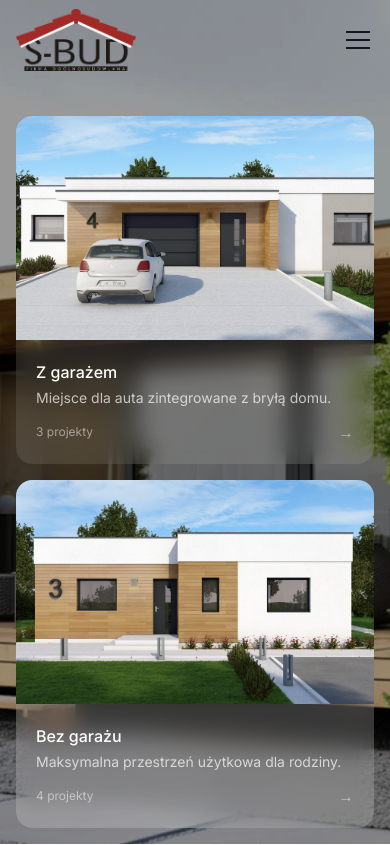
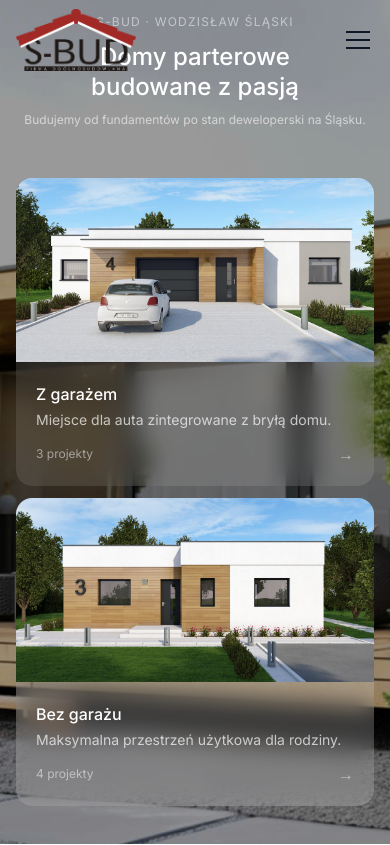
Before and after one commit to j4rk3/parterowy, a Next.js app: page / in a window 390 px wide. Shown: the top 845 px of the page. Built offline with nearby package versions, Linux system fonts and the light colour scheme.

Commit message:
fix mobile

```diff
--- a/app/page.tsx
+++ b/app/page.tsx
@@ -173,24 +173,39 @@ export default function Home() {
                 src="/images/pageMain.jpg"
                 alt="S-BUD domy parterowe"
                 fill
-                className="object-cover object-center"
+                className="object-cover object-top md:object-center"
                 priority
                 onLoad={() => setHeroReady(true)}
               />
             </div>
             <div className="absolute inset-0 bg-black/40" />
 
-            <div className="absolute inset-0 flex flex-col items-center justify-end px-4 pb-4 md:justify-center md:pb-0 xl:justify-start xl:pt-48 text-center">
+            <div className="absolute inset-0 flex flex-col items-center justify-center px-4 pb-6 gap-4 md:justify-end md:pb-0 xl:justify-start xl:pt-48 text-center">
+              {/* Mobile hero content */}
+              <div className="md:hidden text-center mb-4">
+                <p className="text-xs uppercase tracking-widest text-white/50 mb-3">
+                  S-BUD · Wodzisław Śląski
+                </p>
+                <h1 className="text-2xl font-medium text-white leading-tight mb-2">
+                  Domy parterowe
+                  <br />
+                  budowane z pasją
+                </h1>
+                <p className="text-white/60 text-xs leading-relaxed">
+                  Budujemy od fundamentów po stan deweloperski na Śląsku.
+                </p>
+              </div>
+              {/* Desktop typewriter */}
               <TypewriterHero ready={heroReady} />
 
               {/* Kafle — zdjęcie na górze, białe tło na dole */}
 
-              <div className="grid grid-cols-1 md:grid-cols-2 gap-4 w-full max-w-3xl mt-16 md:mt-0">
+              <div className="grid grid-cols-1 md:grid-cols-2 gap-3 md:gap-4 w-full max-w-sm md:max-w-3xl mt-4 md:mt-0">
                 <Link
                   href="/parterowy-z-garazem"
                   className="group overflow-hidden rounded-2xl transition-all duration-300"
                 >
-                  <div className="relative h-56">
+                  <div className="relative h-46 md:h-56">
                     <Image
                       src="/images/pageGarage.jpg"
                       alt="Dom parterowy z garażem"
@@ -220,7 +235,7 @@ export default function Home() {
                   href="/parterowy-bez-garazu"
                   className="group overflow-hidden rounded-2xl transition-all duration-300"
                 >
-                  <div className="relative h-56">
+                  <div className="relative h-46 md:h-56">
                     <Image
                       src="/images/pageNoGarage.jpg"
                       alt="Dom parterowy bez garażu"
```
